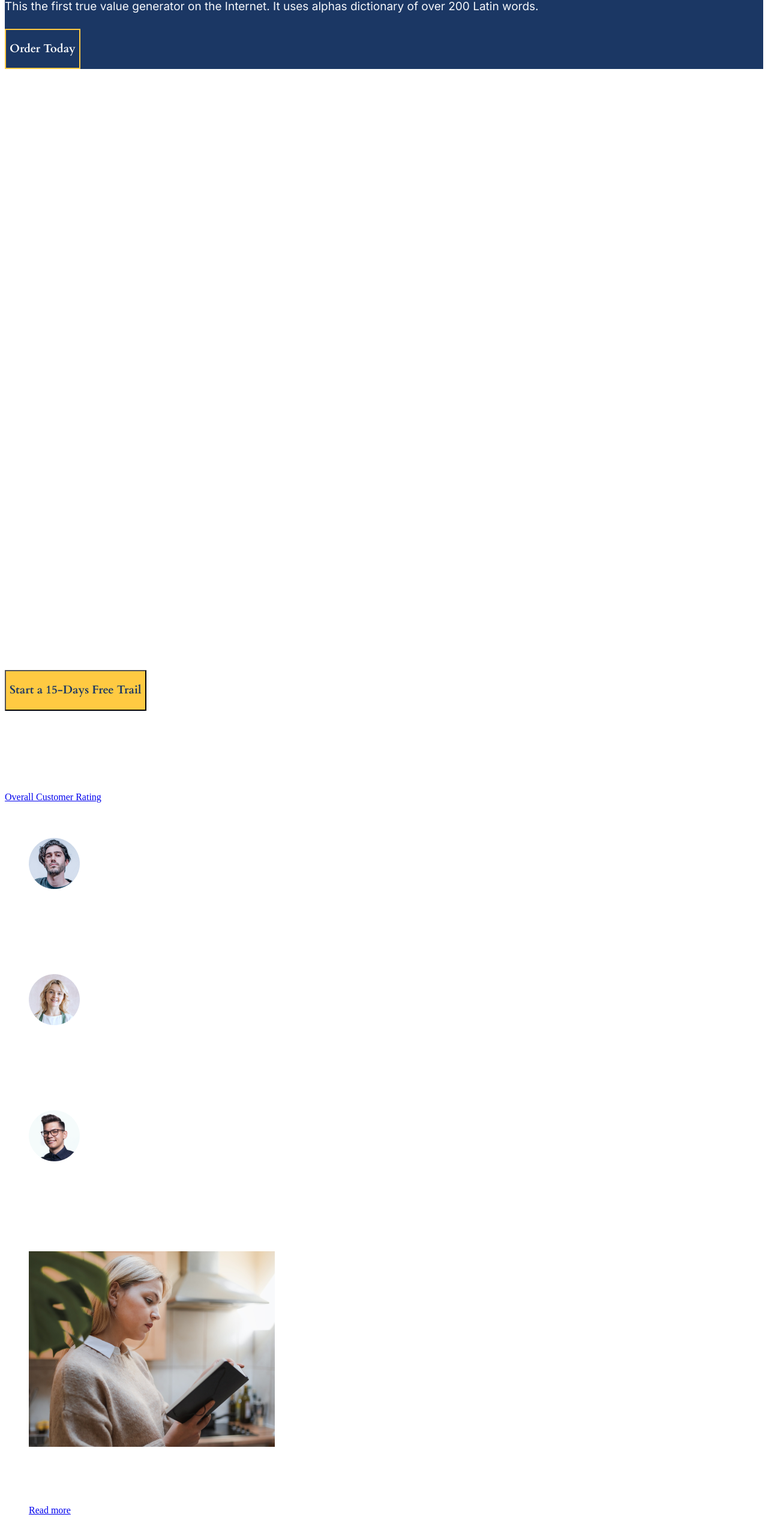
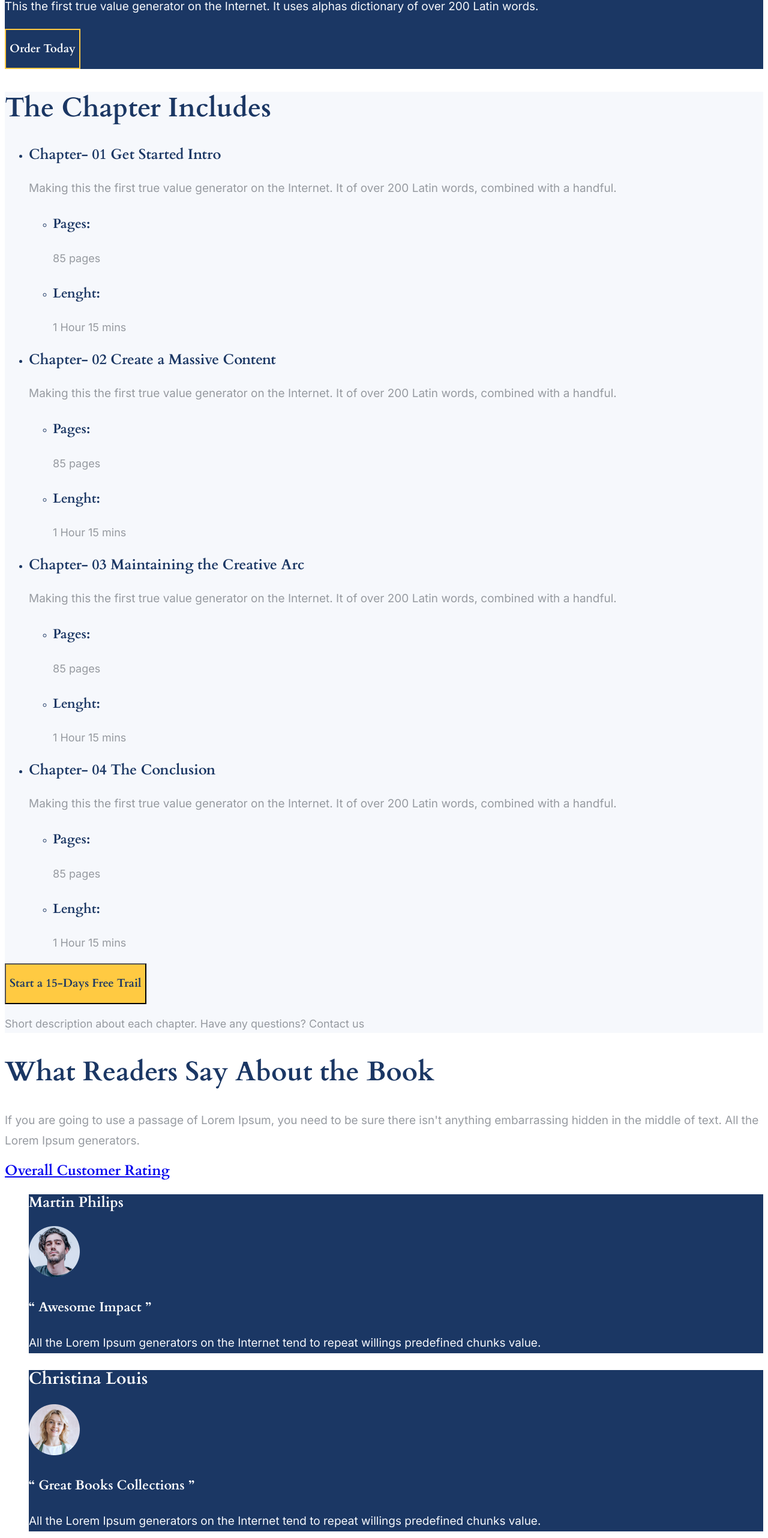
Before and after one commit to nasonovayuliia/Book-website, a plain HTML site: page index.html in a window 1280 px wide. Shown: the part 7436-10000 px from the top of the page at 60% size. Drawn offline with Linux system fonts and the light colour scheme.

Commit message:
Adds CSS style

```diff
--- a/index.html
+++ b/index.html
@@ -160,123 +160,123 @@
         <h2 class="chapter-title">The Chapter Includes</h2>
         <ul>
             <li>
-                <h3>Chapter- 01   Get Started Intro</h3>
-                <p>Making this the first true value generator on the Internet. It of over 200 Latin words, combined with a handful.</p>
+                <h3 class="chapter-header">Chapter- 01   Get Started Intro</h3>
+                <p class="chapter-text">Making this the first true value generator on the Internet. It of over 200 Latin words, combined with a handful.</p>
                 <ul>
                     <li>
-                        <h4>Pages:</h4>
-                        <p>85 pages</p>
+                        <h4 class="chapter-specifity">Pages:</h4>
+                        <p class="chapter-value">85 pages</p>
                     </li>
                     <li>
-                        <h4>Lenght:</h4>
-                        <p>1 Hour 15 mins</p>
+                        <h4 class="chapter-specifity">Lenght:</h4>
+                        <p class="chapter-value">1 Hour 15 mins</p>
                     </li>
                 </ul>
             </li>
             <li>
-                <h3>Chapter- 02   Create a Massive Content</h3>
-                <p>Making this the first true value generator on the Internet. It of over 200 Latin words, combined with a handful.</p>
+                <h3 class="chapter-header">Chapter- 02   Create a Massive Content</h3>
+                <p class="chapter-text">Making this the first true value generator on the Internet. It of over 200 Latin words, combined with a handful.</p>
                 <ul>
                     <li>
-                        <h4>Pages:</h4>
-                        <p>85 pages</p>
+                        <h4 class="chapter-specifity">Pages:</h4>
+                        <p class="chapter-value">85 pages</p>
                     </li>
                     <li>
-                        <h4>Lenght:</h4>
-                        <p>1 Hour 15 mins</p>
+                        <h4 class="chapter-specifity">Lenght:</h4>
+                        <p class="chapter-value">1 Hour 15 mins</p>
                     </li>
                 </ul>
             </li>
             <li>
-                <h3>Chapter- 03   Maintaining the Creative Arc</h3>
-                <p>Making this the first true value generator on the Internet. It of over 200 Latin words, combined with a handful.</p>
+                <h3 class="chapter-header">Chapter- 03   Maintaining the Creative Arc</h3>
+                <p class="chapter-text">Making this the first true value generator on the Internet. It of over 200 Latin words, combined with a handful.</p>
                 <ul>
                     <li>
-                        <h4>Pages:</h4>
-                        <p>85 pages</p>
+                        <h4 class="chapter-specifity">Pages:</h4>
+                        <p class="chapter-value">85 pages</p>
                     </li>
                     <li>
-                        <h4>Lenght:</h4>
-                        <p>1 Hour 15 mins</p>
+                        <h4 class="chapter-specifity">Lenght:</h4>
+                        <p class="chapter-value">1 Hour 15 mins</p>
                     </li>
                 </ul>
             </li>
-            <li> <h3>Chapter- 04   The Conclusion</h3>
-                <p>Making this the first true value generator on the Internet. It of over 200 Latin words, combined with a handful.</p>
+            <li> <h3 class="chapter-header">Chapter- 04   The Conclusion</h3>
+                <p class="chapter-text">Making this the first true value generator on the Internet. It of over 200 Latin words, combined with a handful.</p>
                 <ul>
                     <li>
-                        <h4>Pages:</h4>
-                        <p>85 pages</p>
+                        <h4 class="chapter-specifity">Pages:</h4>
+                        <p class="chapter-value">85 pages</p>
                     </li>
                     <li>
-                        <h4>Lenght:</h4>
-                        <p>1 Hour 15 mins</p>
+                        <h4 class="chapter-specifity">Lenght:</h4>
+                        <p class="chapter-value">1 Hour 15 mins</p>
                     </li>
                 </ul></li>
         </ul>
         <button type="button"><p>Start a 15-Days Free Trail</p></button>
-        <p>Short description about each chapter. <span>Have any questions?</span>  Contact us</p>
+        <p class="chapter-contact">Short description about each chapter. Have any questions?  Contact us</p>
     </section>
-    <section>
-        <h2>What Readers Say About the Book</h2>
-        <p>If you are going to use a passage of Lorem Ipsum, you need to be sure there isn't anything embarrassing hidden in the middle of text. All the Lorem Ipsum generators.</p>
+    <section class="review-name">
+        <h2 class="review-header">What Readers Say About the Book</h2>
+        <p class="review-text">If you are going to use a passage of Lorem Ipsum, you need to be sure there isn't anything embarrassing hidden in the middle of text. All the Lorem Ipsum generators.</p>
         <a href="#">Overall Customer Rating</a>
         <ul>
-            <li>
-             <h3>Martin Philips</h3>
+            <li class="review-box">
+             <h3 class="review-name">Martin Philips</h3>
              <img src="./images/martin-philips.png" alt="Martin Philips photo">
-             <h4>“ Awesome Impact ”</h4>
-             <p>All the Lorem Ipsum generators on the Internet tend to repeat willings predefined chunks value.</p>
+             <h4 class="review-title">“ Awesome Impact ”</h4>
+             <p class="review-name-text">All the Lorem Ipsum generators on the Internet tend to repeat willings predefined chunks value.</p>
             </li>
-            <li>
-                <h3>Christina Louis</h3>
+            <li class="review-box">
+             <h3 class="review-">Christina Louis</h3>
              <img src="./images/christina-louis.png" alt="christina Louis photo">
-             <h4>“ Great Books Collections ”</h4>
-             <p>All the Lorem Ipsum generators on the Internet tend to repeat willings predefined chunks value.</p>
+             <h4 class="review-title">“ Great Books Collections ”</h4>
+             <p class="review-name-text">All the Lorem Ipsum generators on the Internet tend to repeat willings predefined chunks value.</p>
             </li>
-            <li>
-                <h3>James Anderson</h3>
+            <li class="review-box">
+                <h3 class="review-name">James Anderson</h3>
                 <img src="./images/james-anderson.png" alt="James Anderson photo">
-                <h4>“ Mind Blowing Words ”</h4>
-                <p>All the Lorem Ipsum generators on the Internet tend to repeat willings predefined chunks value.</p>
+                <h4 class="review-title">“ Mind Blowing Words ”</h4>
+                <p class="review-name-text">All the Lorem Ipsum generators on the Internet tend to repeat willings predefined chunks value.</p>
             </li>
         </ul>
     </section>
-    <section>
-        <h2>Articles & Resources</h2>
+    <section class="resources">
+        <h2 class="resources-header">Articles & Resources</h2>
         <ul>
-            <li>
+            <li class="resources-block">
                 <img src="/images/article-one.png" alt="blond girl reading book">
-                <h3>The energy efficiency offers hydrotherapy or swim</h3>
-                <p>The point of using Lorem Ipsum hiter of that using making it look like others readable will get end.</p>
+                <h3 class="resources-title">The energy efficiency offers hydrotherapy or swim</h3>
+                <p class="resources-text">The point of using Lorem Ipsum hiter of that using making it look like others readable will get end.</p>
                 <a href="#">Read more</a>
-                <p>Author - 23.05.2022</p>
+                <p class="resources-date">Author - 23.05.2022</p>
             </li>
-            <li>
+            <li class="resources-block">
                 <img src="/images/article-two.png" alt="photo of book and a plant">
-                <h3>Release of Letraset sheets tools containing  passages</h3>
-                <p>The point of using Lorem Ipsum hiter of that using making it look like others readable will get end.</p>
+                <h3 class="resources-title">Release of Letraset sheets tools containing  passages</h3>
+                <p class="resources-text">The point of using Lorem Ipsum hiter of that using making it look like others readable will get end.</p>
                 <a href="#">Read more</a>
-                <p>Author - 23.05.2022</p>
+                <p class="resources-date">Author - 23.05.2022</p>
             </li>
-            <li>
+            <li class="resources-block">
                 <img src="/images/article-three.png" alt="brunete girl readngg book">
-                <h3>The energy efficiency offers hydrotherapy or swim</h3>
-                <p>The point of using Lorem Ipsum hiter of that using making it look like others readable will get end.</p>
+                <h3 class="resources-title">The energy efficiency offers hydrotherapy or swim</h3>
+                <p class="resources-text">The point of using Lorem Ipsum hiter of that using making it look like others readable will get end.</p>
                 <a href="#">Read more</a>
-                <p>Author - 23.05.2022</p>
+                <p class="resources-date">Author - 23.05.2022</p>
             </li>
         </ul>
     </section>
-    <section>
-        <h2>Read a free chapter</h2>
-        <p>Making this the first true value generator on the Internet. It of over 200 Latin words, combined with a handful.</p>
+    <section class="subscribe">
+        <h2 class="subscribe-title">Read a free chapter</h2>
+        <p class="subscribe-text">Making this the first true value generator on the Internet. It of over 200 Latin words, combined with a handful.</p>
         <a href="#">Your Email id...</a>
-        <button type="button">Subscribe</button>
+        <button class="button-blue" type="button">Subscribe</button>
     </section>
 </body>
 <footer>
- <a href="#" > <img src="./images/Logo.svg" alt="Logo" > Pages</a>
+ <a href="#" > <img src="./images/Logo.svg" alt="Logo" ><p  class="logo">Pages</p>  </a>
  <ul>
      <li>
           <a href="#"><img src="./images/facebook.svg" alt="facebook"></a>
@@ -291,7 +291,7 @@
  <nav>
      <ul>
          <li>
-             <h2>Explore</h2>
+             <h2 class="footer-title">Explore</h2>
                       <ul>
                         <li><a href="#">Home</a></li>
                         <li><a href="#">About Us</a></li>
@@ -302,7 +302,7 @@
                       </ul>
          </li>
          <li>
-                    <h2>Utility Pages</h2>
+                    <h2 class="footer-title">Utility Pages</h2>
                      <ul>
                         <li><a href="#">Start here</a></li>
                         <li><a href="#">Style guide   </a></li>
@@ -314,23 +314,21 @@
          </li>
      </ul>
  </nav>
- <address>
-     <h2>Keep in Touch</h2>
+     <h2 class="footer-title">Keep in Touch</h2>
       <ul>
          <li>
-            <h3>Adress:</h3>
+            <h3 class="footer-adress">Adress:</h3>
              <p>24A Kingston St, Los Vegas NC 28202, USA.</p>
          </li>
          <li>
-             <h3>Mail:</h3>
+             <h3 class="footer-adress">Mail:</h3>
               <p>support@doctors.com</p>
          </li>
          <li>
-             <h3>Phone:</h3>
+             <h3 class="footer-adress">Phone:</h3>
              <p>(+22) 123 - 4567 - 900</p>
          </li>
      </ul>
-  </address>
-  <p> &#169 Drafted by Victorflow - Powered by Webflow</p>
+  <p class="footer-copyright"> &#169 Drafted by Victorflow - Powered by Webflow</p>
 </footer>
 </html>
--- a/style.css
+++ b/style.css
@@ -52,6 +52,19 @@ header a {
    font-size: 19px;
    line-height: 1.25
 }
+
+.button-blue{
+    background-color: var(--blue);
+    color: #FFFFFF;
+   font-family: 'Cardo';
+   font-style: normal;
+   font-weight: 700;
+   font-size: 19px;
+   line-height: 1.25
+}
+
+
+
 .logo {
     color: white;
     font-family: 'Inter' , sans-serif ;
@@ -256,3 +269,244 @@ font-weight: 400;
 font-size: 19px;
 line-height: 180%;
 }
+
+/* Section 6 */
+
+.chapter{
+    background-color: var(--light-blue);
+    color: var(--blue);
+}
+
+.chapter-title{
+    font-family: 'Cardo';
+    font-style: normal;
+    font-weight: 700;
+    font-size: 45px;
+    line-height: 120%;
+}
+
+.chapter-header{
+    font-family: 'Cardo';
+font-style: normal;
+font-weight: 700;
+font-size: 24px;
+line-height: 120%;
+}
+
+.chapter-text{ color: #969AA0;
+    font-family: 'Inter';
+font-style: normal;
+font-weight: 400;
+font-size: 19px;
+line-height: 180%;
+}
+
+.chapter-specifity{
+    font-family: 'Cardo';
+font-style: normal;
+font-weight: 700;
+font-size: 22px;
+line-height: 120%;
+}
+
+.chapter-value{color: #969AA0;
+    font-family: 'Inter';
+font-style: normal;
+font-weight: 400;
+font-size: 18px;
+line-height: 170%;
+}
+
+.chapter-contact{ color: #969AA0;
+font-family: 'Inter';
+font-style: normal;
+font-weight: 400;
+font-size: 18px;
+line-height: 170%;
+}
+
+.chapter-contact span{
+    color: var(--blue);
+    text-decoration: underline;
+}
+
+/* Section 7 */
+
+.review-header{color: var(--blue);
+font-family: 'Cardo';
+font-style: normal;
+ font-weight: 700;
+font-size: 45px;
+line-height: 120%;
+}
+
+.review-text{color: #969AA0;
+    font-family: 'Inter';
+    font-style: normal;
+    font-weight: 400;
+    font-size: 19px;
+    line-height: 180%
+}
+
+.review>a{
+    text-decoration: none;
+    color: var(--blue);
+    font-family: 'Inter';
+    font-style: normal;
+    font-weight: 400;
+    font-size: 19px;
+    line-height: 180%;
+}
+
+.review-box{
+    background-color: var(--blue);
+}
+
+.review-name{
+    font-family: 'Cardo';
+    font-style: normal;
+    font-weight: 700;
+    font-size: 24px;
+    line-height: 120%;
+}
+
+.review-title{
+    font-family: 'Cardo';
+    font-style: normal;
+    font-weight: 700;
+    font-size: 22px;
+    line-height: 120%;
+}
+
+.review-name-text{
+    color: var(--light-blue);
+    font-family: 'Inter';
+    font-style: normal;
+    font-weight: 400;
+    font-size: 19px;
+    line-height: 180%;
+}
+
+/* Section 8 */
+
+.resources{
+    background-color: var(--light-blue);
+}
+
+.resources-header{
+    color: var(--blue);
+    font-family: 'Cardo';
+    font-style: normal;
+    font-weight: 700;
+    font-size: 45px;
+    line-height: 120%;
+}
+
+.resources-block{
+    background-color: white;
+}
+
+.resources-title{color: var(--blue);
+    font-family: 'Cardo';
+    font-style: normal;
+    font-weight: 700;
+    font-size: 24px;
+    line-height: 120%;
+}
+
+.resources-text{color: #969AA0;
+    font-family: 'Inter';
+    font-style: normal;
+    font-weight: 400;
+    font-size: 19px;
+    line-height: 180%;
+}
+
+.resources a{color: var(--blue);
+    font-family: 'Cardo';
+    font-style: normal;
+    font-weight: 700;
+    font-size: 18px;
+    line-height: 125%;
+}
+
+.resources-date{color: var(--blue);
+    font-family: 'Inter';
+    font-style: normal;
+    font-weight: 400;
+    font-size: 17px;
+    line-height: 125%;
+}
+
+/* Section 9 */
+
+.subscribe{
+    background-color: var(--yellow);
+}
+
+.subscribe-title{color: var(--blue);
+    font-family: 'Cardo';
+    font-style: normal;
+    font-weight: 700;
+    font-size: 45px;
+    line-height: 120%;
+}
+
+.subscribe-text{color: var(--blue);
+    font-family: 'Inter';
+    font-style: normal;
+    font-weight: 400;
+    font-size: 19px;
+    line-height: 180%;
+}
+
+.subscribe a{
+    background-color: white;
+    color: #969AA0;
+    font-family: 'Inter';
+font-style: normal;
+font-weight: 400;
+font-size: 17px;
+line-height: 180%;
+}
+
+/* Footer */
+
+footer {
+    background-color: var(--blue);
+    color: white;
+    font-family: 'Inter';
+font-style: normal;
+font-weight: 400;
+font-size: 18px;
+line-height: 205%;
+}
+
+footer a{
+color: white;
+text-decoration: none;
+}
+
+.footer-title{
+    font-family: 'Cardo';
+    font-style: normal;
+    font-weight: 700;
+    font-size: 24px;
+    line-height: 120%;
+}
+
+.footer-adress{
+    font-family: 'Cardo';
+    font-style: normal;
+    font-weight: 700;
+    font-size: 18px;
+    line-height: 125%;
+}
+
+.footer-copyright{
+    font-family: 'Inter';
+    font-style: normal;
+    font-weight: 400;
+    font-size: 17px;
+    line-height: 200%;
+}
```
Also changed, not shown: 1 other file.
